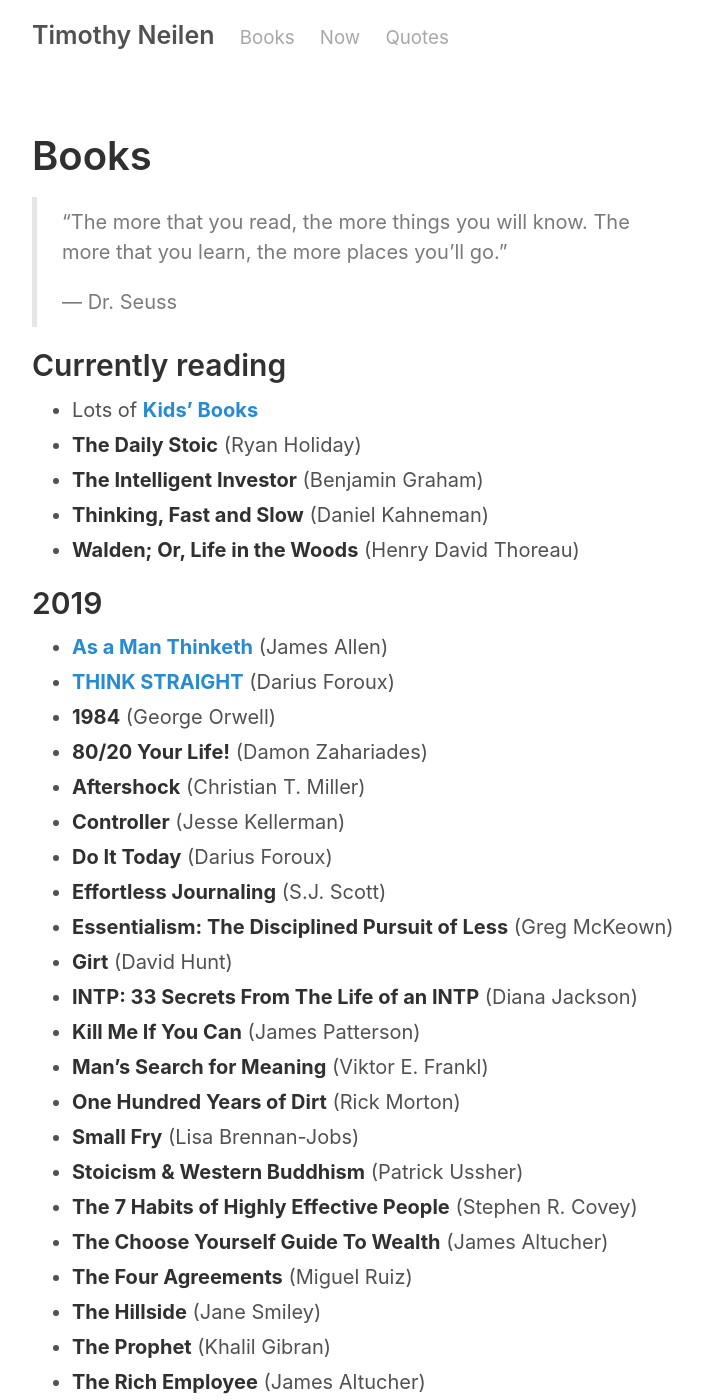
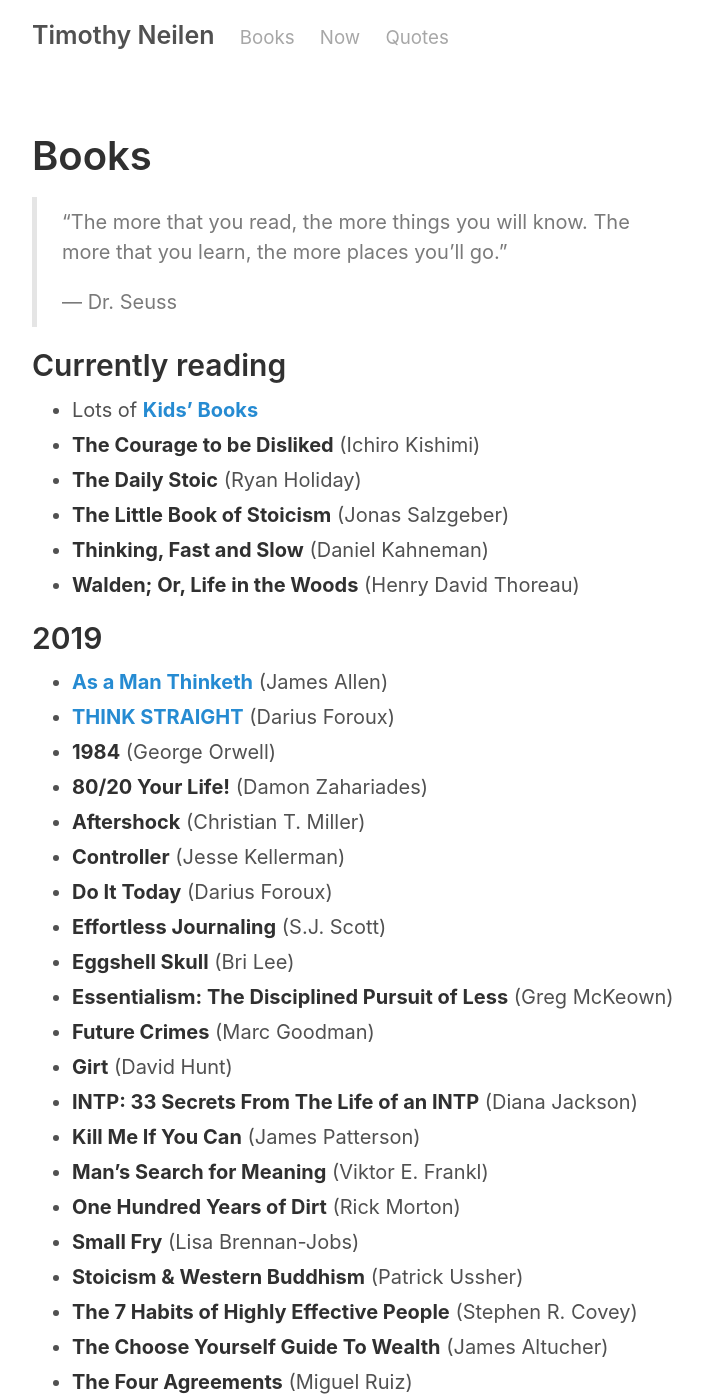
Before and after one commit to teejayen/teejayen.github.io, a Jekyll site: the page built from books.md, in a window 1280 px wide and 1400 px high. Shown: the whole window, without its empty margins (258-961 px from the left). Built offline with Jekyll 4.4.1, drawn with Linux system fonts in a browser that asks for light colours; some of the changed text lies outside the part shown.

Commit message:
updated books

```diff
--- a/books.md
+++ b/books.md
@@ -16,8 +16,9 @@
 ## Currently reading
 
 - Lots of [**Kids' Books**](/kidsbooks)
+- **The Courage to be Disliked** (Ichiro Kishimi)
 - **The Daily Stoic** (Ryan Holiday)
-- **The Intelligent Investor** (Benjamin Graham)
+- **The Little Book of Stoicism** (Jonas Salzgeber)
 - **Thinking, Fast and Slow** (Daniel Kahneman)
 - **Walden; Or, Life in the Woods** (Henry David Thoreau)
 
@@ -31,7 +32,9 @@
 - **Controller** (Jesse Kellerman)
 - **Do It Today** (Darius Foroux)
 - **Effortless Journaling** (S.J. Scott)
+- **Eggshell Skull** (Bri Lee)
 - **Essentialism: The Disciplined Pursuit of Less** (Greg McKeown)
+- **Future Crimes** (Marc Goodman)
 - **Girt** (David Hunt)
 - **INTP: 33 Secrets From The Life of an INTP** (Diana Jackson)
 - **Kill Me If You Can** (James Patterson)
@@ -43,6 +46,7 @@
 - **The Choose Yourself Guide To Wealth** (James Altucher)
 - **The Four Agreements** (Miguel Ruiz)
 - **The Hillside** (Jane Smiley)
+- **The Power of Accepting Yourself** (Michael Cohen)
 - **The Prophet** (Khalil Gibran)
 - **The Rich Employee** (James Altucher)
 - **The Year of Living Danishly** (Helen Russell)
```
